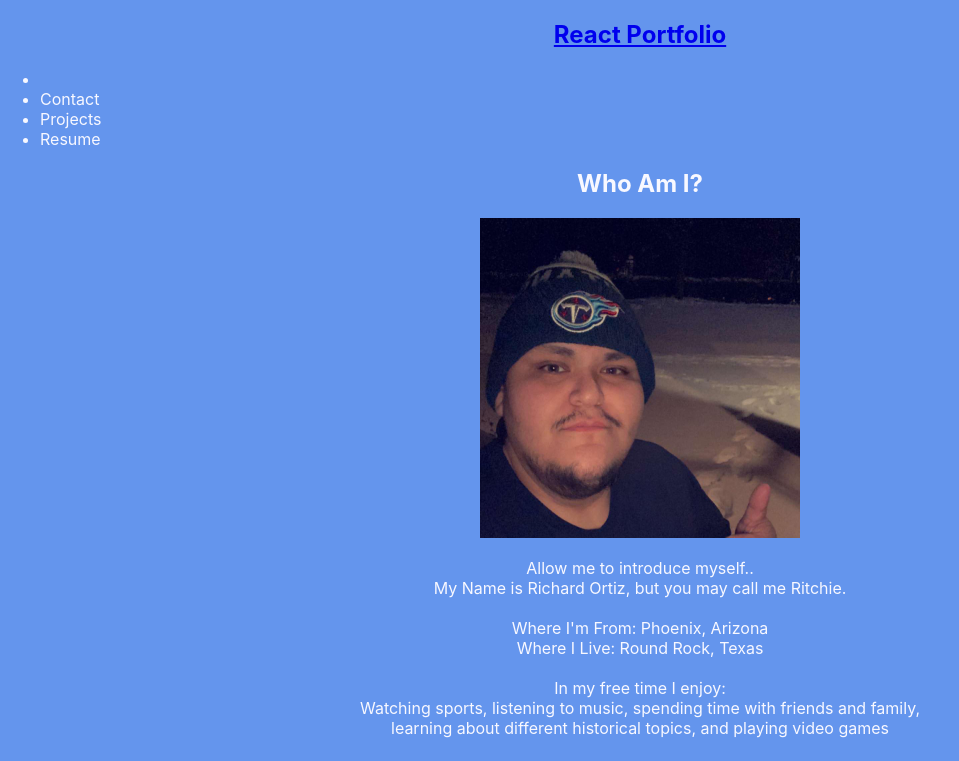
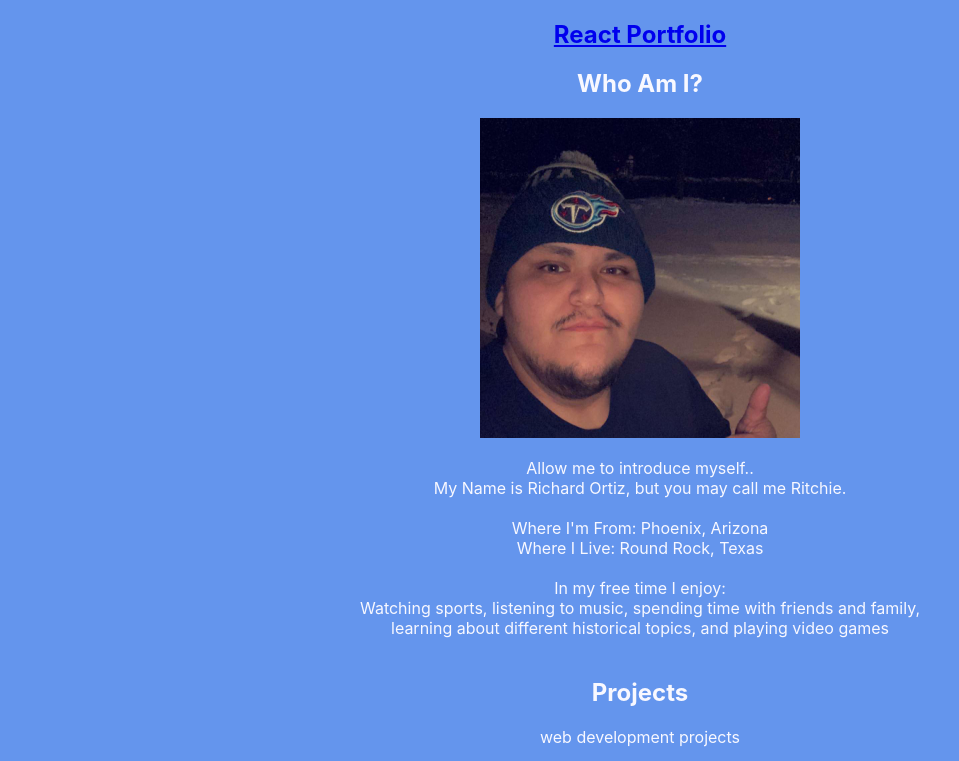
Before and after one commit to xRitchie91/React-Portfolio, a React (Create React App) app: page / in a window 1280 px wide. Shown: the top 761 px of the page, without its empty margins (0-959 px from the left). Built offline with nearby package versions, Linux system fonts and the light colour scheme.

Commit message:
removed non-working link/list

```diff
--- a/src/components/nav/index.js
+++ b/src/components/nav/index.js
@@ -27,27 +27,7 @@ function Nav(props) {
                     <center>React Portfolio</center>
                 </a>
             </h2>
-            <nav>
-                <ul className="flex-row">
-                    <li className="mx-2">
-                    </li>
-                    <li className={"mx-2"}>
-                        <span onClick={() => handleClick('Contact')}>Contact</span>
-                    </li>
-                    {categories.map((category) => (
-                        <li className={`mx-1 ${currentCategory.name === category.name && 'navActive'
-                            }`} key={category.name}>
-                            <span
-                                onClick={() => {
-                                    setCurrentCategory(category)
-                                }}
-                            >
-                                {capitalizeFirstLetter(category.name)}
-                            </span>
-                        </li>
-                    ))}
-                </ul>
-            </nav>
+
         </header >
     );
 }
```
